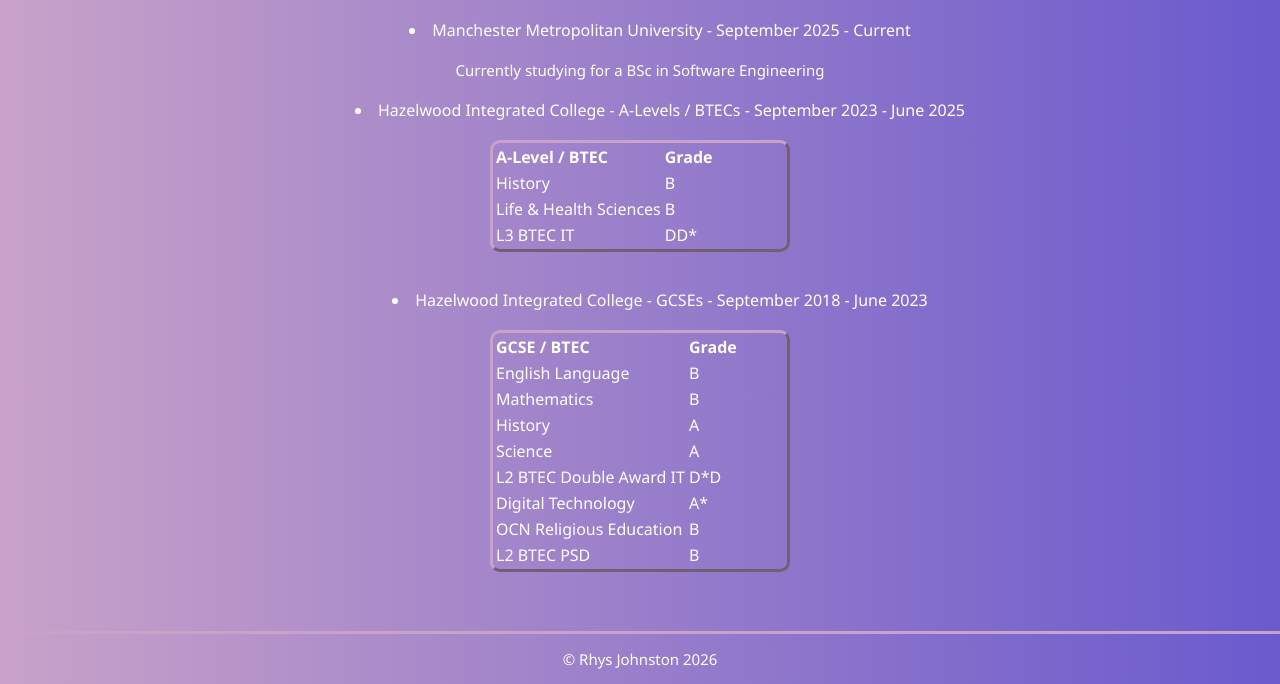
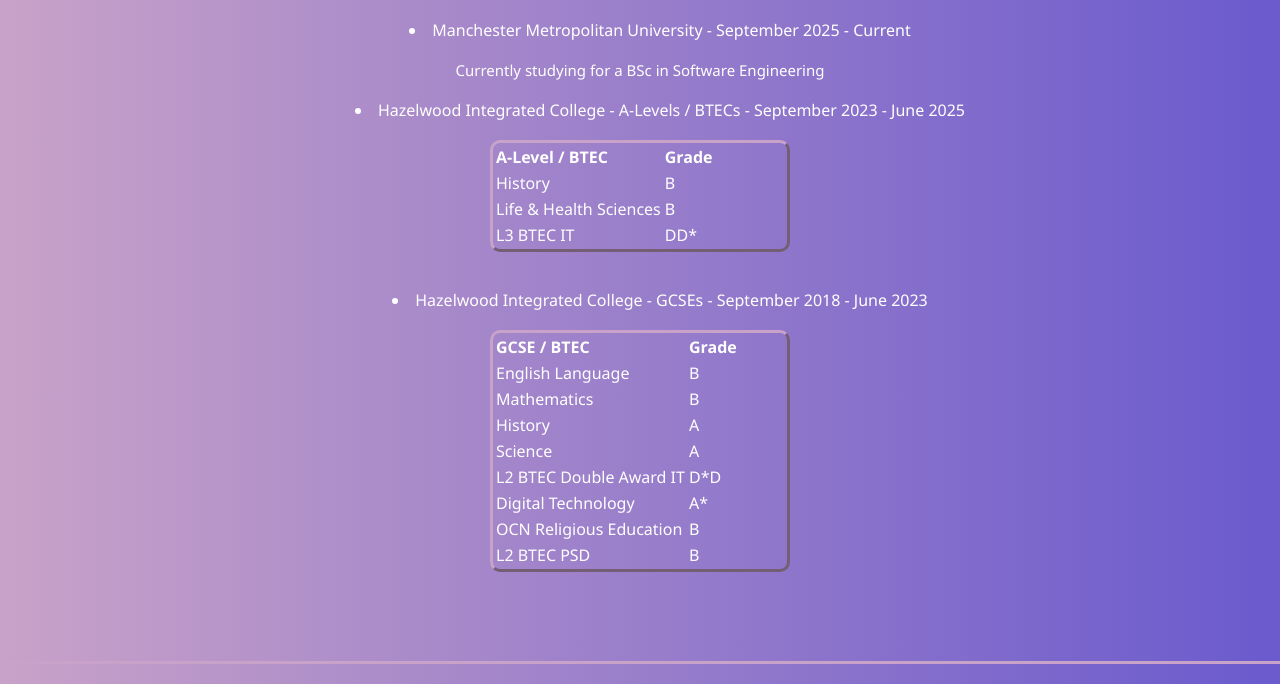
Before and after one commit to RhysFJohnston/CV-Website, a plain HTML site: page education.html in a window 1280 px wide. Shown: the part 116-800 px from the top of the page. Drawn offline with Linux system fonts and the light colour scheme.

Commit message:
Update education.html

```diff
--- a/education.html
+++ b/education.html
@@ -129,7 +129,7 @@
         </main>
 
         <footer>
-          <p>© Rhys Johnston 2026</p>
+
         </footer>
 
     </body>
```
